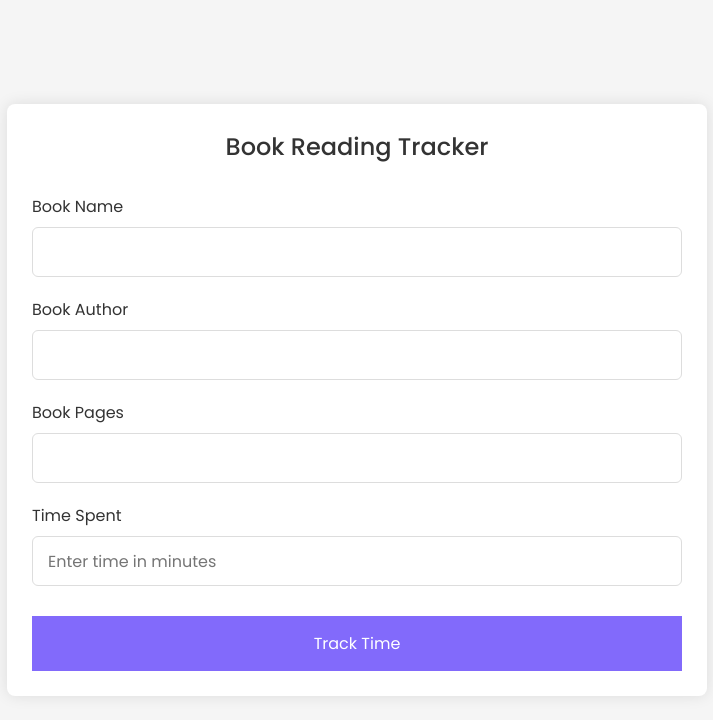
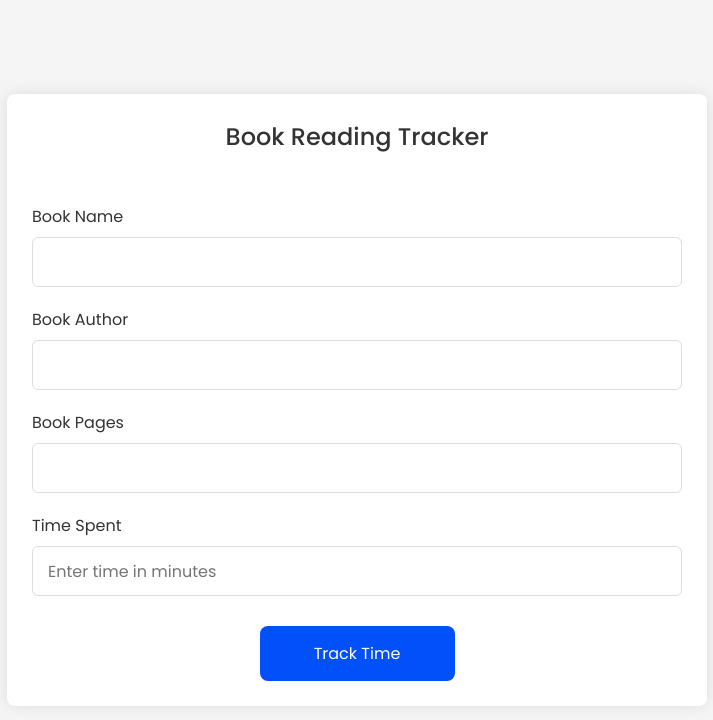
Before and after one commit to SonuThapaMagar/Team-Tracker, a plain HTML site: page track.html in a window 1280 px wide. Shown: the whole page, without its empty margins (283-996 px from the left). Drawn offline with Linux system fonts and the light colour scheme.

Commit message:
Button changed

```diff
--- a/track.css
+++ b/track.css
@@ -39,6 +39,11 @@ body {
   .input-box label {
     color: #333;
   }
+  .form{
+    align-items: center;
+    display: flex;
+    flex-direction: column;
+  }
   .form :where(.input-box input) {
     position: relative;
     height: 50px;
@@ -56,18 +61,20 @@ body {
   }
   .form button {
     height: 55px;
-    width: 100%;
+    width: 30%;
     color: #fff;
     font-size: 1rem;
     font-weight: 400;
     margin-top: 30px;
+    border-radius: 0.5rem;
     border: none;
+    align-items: center;
     cursor: pointer;
     transition: all 0.2s ease;
-    background: rgb(130, 106, 251);
+    background: #0250fa;
   }
   .form button:hover {
-    background: rgb(88, 56, 250);
+    background:#0250fa
   }
   /*Responsive*/
   @media screen and (max-width: 500px) {
```
